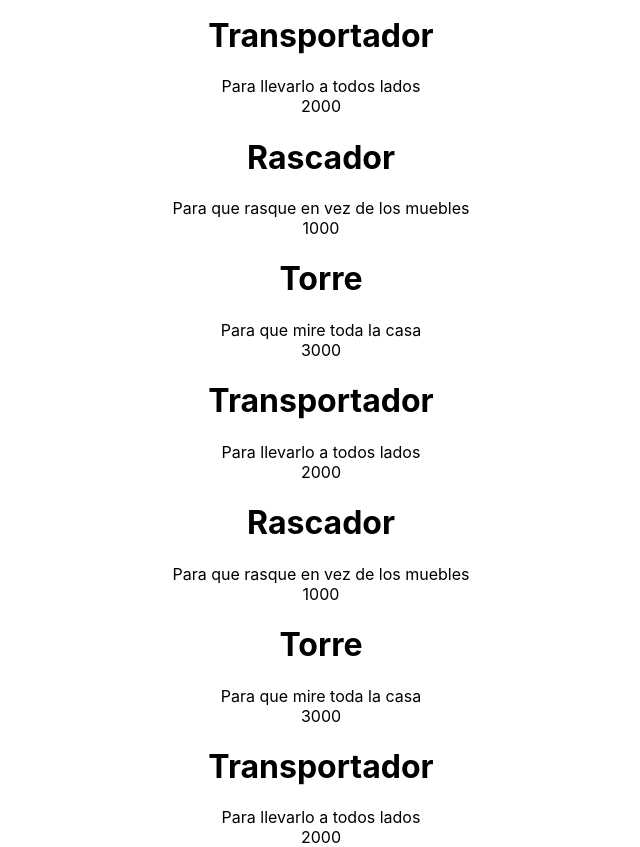
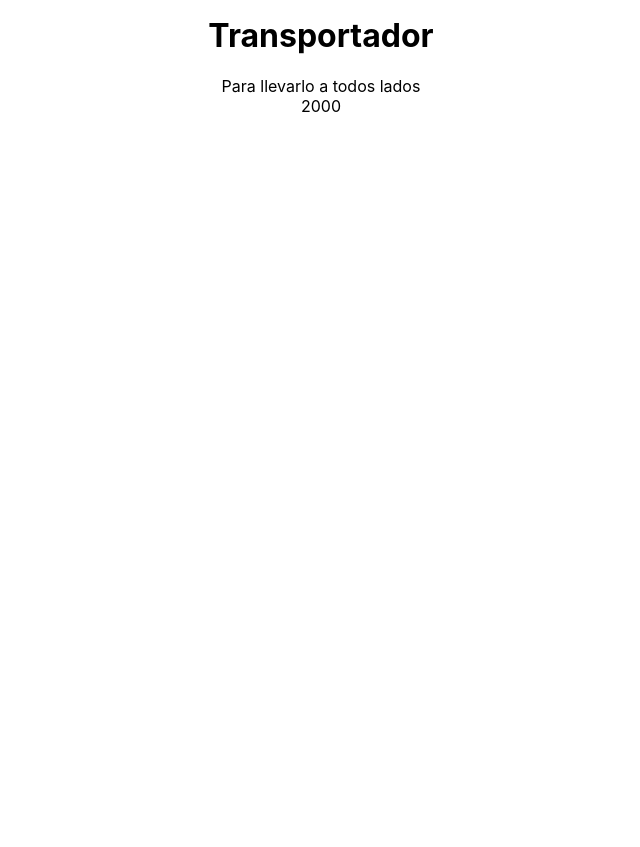
Before and after one commit to Maeruth22/Catfour, a React (Create React App) app: page / in a window 1280 px wide. Shown: the part 560-1407 px from the top of the page, without its empty margins (319-959 px from the left). After the commit the page ends 800 px from the top, so only its background shows below. Built offline with nearby package versions, Linux system fonts and the light colour scheme.

Commit message:
Add files via upload

```diff
--- a/src/components/itemListContainer/ItemList/Item.js
+++ b/src/components/itemListContainer/ItemList/Item.js
@@ -1,46 +1,13 @@
 import { useState } from "react"
 
 
-export default function Item () {
-    const [item, setItem] = useState ([]);
-
-        const Rascador = {
-            id: 'rascador' ,
-            title: 'Rascador' ,
-            description: 'Para que rasque en vez de los muebles' ,
-            price: 1000,
-            };
-        const Torre = {
-            id: 'torre' ,
-            title: 'Torre' ,
-            description: 'Para que mire toda la casa',
-            price: 3000
-            };
-        const Transportador = {
-            id: 'transportador' ,
-            title:'Transportador' ,
-            description: 'Para llevarlo a todos lados' ,
-            price: 2000
-            };
-
-
+export default function Item (props) {
     return (
         <>
-
         <div>
-        <h1>{Rascador.title}</h1>
-        <div>{Rascador.description}</div>
-        <div>{Rascador.price}</div>
-    </div>
-    <div>
-        <h1>{Torre.title}</h1>
-        <div>{Torre.description}</div>
-        <div>{Torre.price}</div>
-    </div>
-    <div>
-        <h1>{Transportador.title}</h1>
-        <div>{Transportador.description}</div>
-        <div>{Transportador.price}</div>
+            <h1>{props.title}</h1>
+            <div>{props.description}</div>
+            <div>{props.price}</div>
         </div>
        </>
     )
--- a/src/components/itemListContainer/ItemList/ItemList.js
+++ b/src/components/itemListContainer/ItemList/ItemList.js
@@ -33,7 +33,7 @@ export default function ItemList () {
     console.log(itemList)
     return (
         <div>
-         { itemList.map((items)=> <Item key={items.id} precio={items.precio} img={items.img}/> ) }
+         { itemList.map((item)=> <Item key={item.id} title={item.title} description={item.description} price={item.price}/> ) }
         </div>
     )
 
```
Lines whose indentation alone changed are shown as unchanged.
